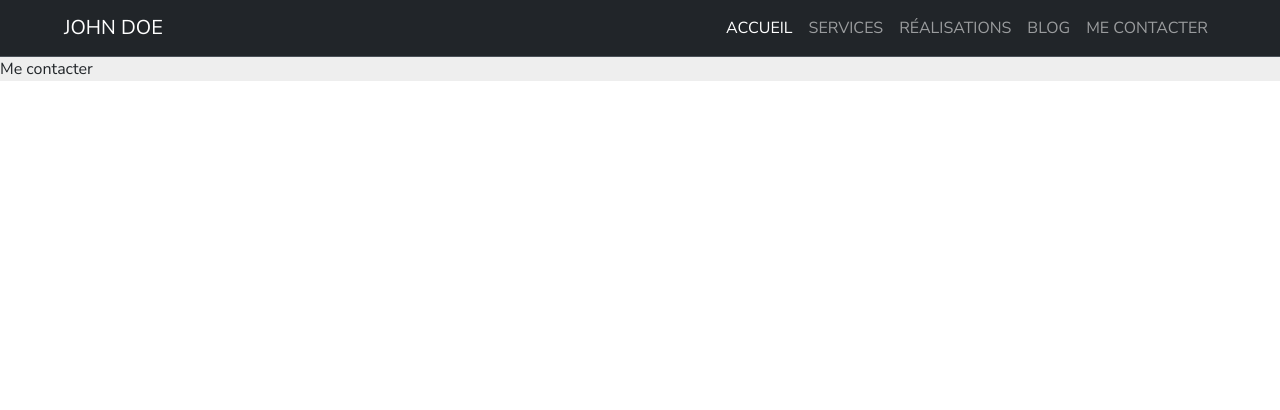
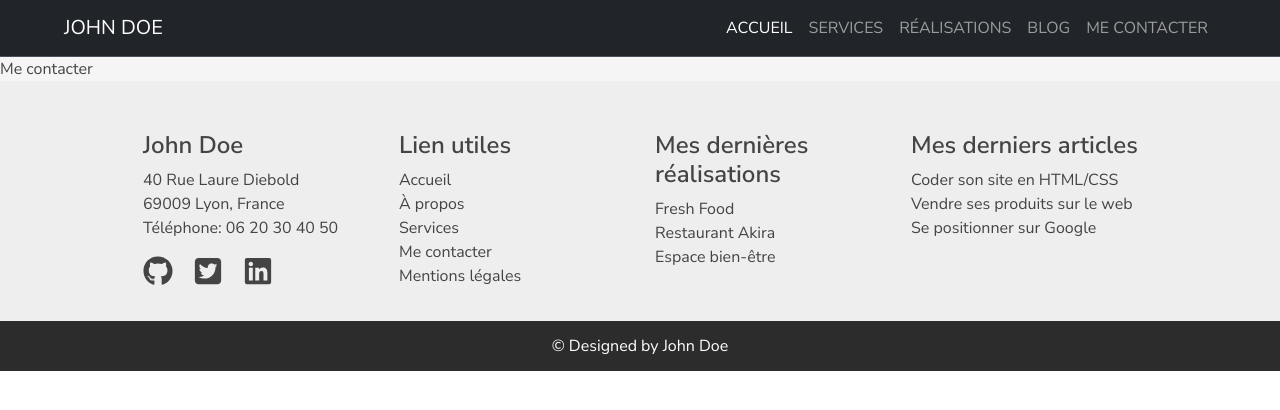
Before and after one commit to Sautarne/portfolio-john-doe, a React (Create React App) app: page /me-Contacter in a window 1280 px wide. Shown: the top 410 px of the page. Built offline with nearby package versions, Linux system fonts and the light colour scheme; no server answers.

Commit message:
fin footer

```diff
--- a/package.json
+++ b/package.json
@@ -12,6 +12,7 @@
     "@testing-library/jest-dom": "^5.17.0",
     "@testing-library/react": "^13.4.0",
     "@testing-library/user-event": "^13.5.0",
+    "axios": "^1.6.8",
     "bootstrap": "^5.3.3",
     "react": "^18.2.0",
     "react-dom": "^18.2.0",
--- a/src/App.css
+++ b/src/App.css
@@ -1,7 +1,8 @@
 @import url('https://fonts.googleapis.com/css2?family=Nunito+Sans:ital,opsz,wght@0,6..12,200..1000;1,6..12,200..1000&display=swap');
 
 .app{
-    background-color: #EEE;
+    background-color: #f5f5f5;
     font-family: "Nunito Sans", sans-serif;
     font-weight: 400;
+    color: #444;
 }
--- a/src/App.js
+++ b/src/App.js
@@ -7,6 +7,7 @@ import Services from './pages/Services/Services.jsx';
 import Realisations from './pages/Realisations.jsx';
 import Blog from './pages/Blog.jsx';
 import MeContacter from './pages/Me contacter.jsx';
+import Footer from './components/general/Footer.jsx';
 
 function App() {
   return (
@@ -20,6 +21,9 @@ function App() {
           <Route path='/blog' element={<Blog />}></Route>
           <Route path='/me-Contacter' element={<MeContacter />}></Route>
       </Routes>
+
+      <Footer/>
+
     </div>
   );
 }
--- a/src/components/Services/Services-type.css
+++ b/src/components/Services/Services-type.css
@@ -7,6 +7,7 @@
     display: flex;
     flex-direction: column;
     align-items: center;
+    box-shadow: 0px 5px 5px -3px rgba(0,0,0,0.1);
 }
 
 .icon {
--- /dev/null
+++ b/src/components/general/Footer.css
@@ -0,0 +1,114 @@
+
+.footer {
+    padding-top: 50px;
+    background-color: #EEE;
+}
+
+.footer h2 {
+    font-weight: 600;
+}
+
+.informations-personnelles {
+    padding-left: 15px;
+}
+
+.icon-footer {
+    width: 30px;
+    height: 30px;
+    margin-right: 20px;
+}
+
+.lien-utiles {
+    display: flex;
+    flex-direction: column;
+    margin-top: 10px;
+    padding-left: 15px;
+}
+
+.dernière-réalisations {
+    display: flex;
+    flex-direction: column;
+    margin-top: 20px;
+    padding-left: 15px;
+}
+
+.derniers-articles {
+    display: flex;
+    flex-direction: column;
+    margin-top: 20px;
+    padding-left: 15px;
+    padding-bottom: 30px;
+}
+
+.footer a{
+    text-decoration: none;
+    color: #444;
+}
+
+.copyright {
+    height: 50px;
+    display: flex;
+    justify-content: center;
+    align-items: center;
+    background-color: #2c2c2c;
+    color: white;
+}
+
+.copyright p {
+    margin: 0;
+}
+
+@media screen and (max-width: 767px) {
+
+}
+
+@media screen and (min-width: 768px) and (max-width: 1024px) {
+    .footer {
+        display: grid;
+        grid-template-columns: repeat(2, 50%);
+    }
+
+    .lien-utiles {
+        margin-top: 0;
+    }
+
+    .copyright {
+        grid-column: 1 / 3;
+    }
+}
+
+@media screen and (min-width: 1025px) {
+
+    .footer {
+        display: grid;
+        grid-template-columns: 1fr 256px 256px 256px 256px 1fr
+    }
+
+    .footer h2 {
+        font-size: 1.5em;
+    }
+
+    .informations-personnelles {
+        grid-column: 2 / 3;
+    }
+
+    .lien-utiles {
+        margin-top: 0px;
+        grid-column: 3 / 4;
+    }
+
+    .dernière-réalisations {
+        margin-top: 0px;
+        grid-column: 4 / 5;
+    }
+
+    .derniers-articles {
+        margin-top: 0px;
+        grid-column: 5 / 6;
+    }
+
+    .copyright {
+        grid-column: 1 / 7;
+        margin-top: 30px;
+    }
+}
--- /dev/null
+++ b/src/components/general/Footer.jsx
@@ -0,0 +1,85 @@
+import React from 'react';
+import { useEffect, useState } from 'react';
+import {Link} from 'react-router-dom';
+import './Footer.css'
+import { FontAwesomeIcon } from '@fortawesome/react-fontawesome';
+import { faGithub, faLinkedin, faTwitter, faTwitterSquare } from "@fortawesome/free-brands-svg-icons";
+
+function Footer() {
+
+    const [userData, setUserData] = useState(null);
+
+    useEffect(() => {
+        fetch('https://api.github.com/users/github-john-doe')
+          .then(response => response.json())
+          .then(data => {
+            setUserData(data);
+        });
+    }, []);
+
+
+    const [activePage, setActivePage] = useState('accueil');
+
+    const changementDePage = (page) => {
+        setActivePage(page);
+        const navigation = document.getElementById('nav');
+        if (navigation) {
+            navigation.scrollIntoView({ behavior: 'smooth' });
+        }
+    };
+
+    const changementDePageAPropos = (page) => {
+        setActivePage(page);
+        setTimeout(() => {
+            const aPropos = document.getElementById('a-propos');
+            if (aPropos) {
+                aPropos.scrollIntoView({ behavior: 'smooth' });
+            }
+        }, 1);
+    };
+
+
+
+    return (
+        <div className='footer'>
+            <div className='informations-personnelles'>
+                <h2>{ userData ? userData.name : 'John Doe' }</h2>
+                <p>
+                    40 Rue Laure Diebold<br/>
+                    69009 Lyon, France<br/>
+                    Téléphone: 06 20 30 40 50
+                </p>
+                <div className='icon-footer-container'>
+                    <a href="https://github.com/github-john-doe" target='_blank'><FontAwesomeIcon icon={faGithub} className='icon-footer' /></a>
+                    <a href="https://twitter.com/twitter-john-doe" target='_blank'><FontAwesomeIcon icon={faTwitterSquare} className='icon-footer' /></a>
+                    <a href="https://linkedin.com/linkedin-john-doe" target='_blank'><FontAwesomeIcon icon={faLinkedin} className='icon-footer' /></a>
+                </div>
+            </div>
+            <div className='lien-utiles'>
+                <h2>Lien utiles</h2>
+                <Link to="/#nav" onClick={() => changementDePage('accueil')}> Accueil </Link>
+                <Link to="/#a-propos" onClick={() => changementDePageAPropos('accueil')}> À propos </Link>
+                <Link to="/services#nav" onClick={() => changementDePage('services')}> Services </Link>
+                <Link to="/me-contacter#nav" onClick={() => changementDePage('me-contacter')}> Me contacter </Link>
+                <Link to="/mentions-légales#nav" onClick={() => changementDePage('')}> Mentions légales </Link>
+            </div>
+            <div className='dernière-réalisations'>
+                <h2>Mes dernières réalisations</h2>
+                <Link to="/Réalisations#fresh-food">Fresh Food</Link>
+                <Link to="/Réalisations#restaurant-akira">Restaurant Akira</Link>
+                <Link to="/Réalisations#espace-bien-être">Espace bien-être</Link>
+            </div>
+            <div className='derniers-articles'>
+                <h2>Mes derniers articles</h2>
+                <Link to="/Articles#coder-son-site-en-HTML/CSS">Coder son site en HTML/CSS</Link>
+                <Link to="/Articles#vendre-ses-produits-sur-le-web">Vendre ses produits sur le web</Link>
+                <Link to="/Articles#se-positionner-sur-google">Se positionner sur Google</Link>
+            </div>
+            <div className="copyright">
+                <p>© Designed by John Doe</p>
+            </div>
+        </div>
+    );
+}
+
+export default Footer;
--- a/src/pages/Accueil/Accueil.jsx
+++ b/src/pages/Accueil/Accueil.jsx
@@ -41,9 +41,9 @@ function Accueil() {
     const scrollAutomatique = () => {
         const titre = document.getElementById('a-propos');
         if (titre) {
-          titre.scrollIntoView({ behavior: 'smooth' });
+            titre.scrollIntoView({ behavior: 'smooth' });
         }
-      };
+    };
 
     return (
         <div className='accueil-page'>
--- a/src/pages/Services/Services.jsx
+++ b/src/pages/Services/Services.jsx
@@ -62,7 +62,7 @@ function Services () {
 
                 <ServicesType
                     titreServices="Développement Web"
-                    texteServices="Le déceloppement de sites web repose sur l'utilisation des langages HTML, CSS, Javascript et PHP."
+                    texteServices="Le développement de sites web repose sur l'utilisation des langages HTML, CSS, Javascript et PHP."
                 >
                     <FontAwesomeIcon className='icon' icon={faFileCode}/>
                 </ServicesType>
```
Also changed, not shown: public/img/fleche-droite.png (added), 1 other file (tests, documents, lock files or other folders).
